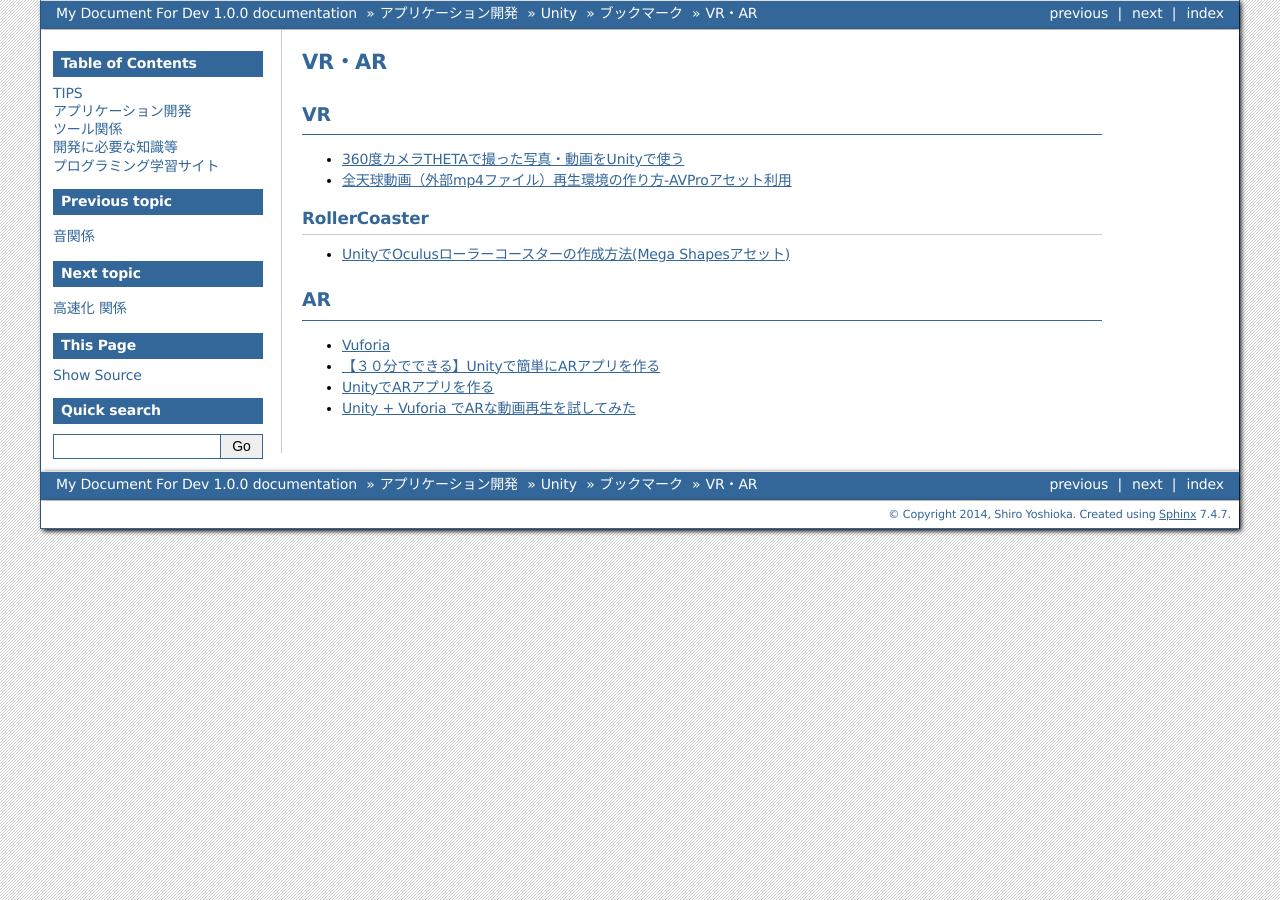
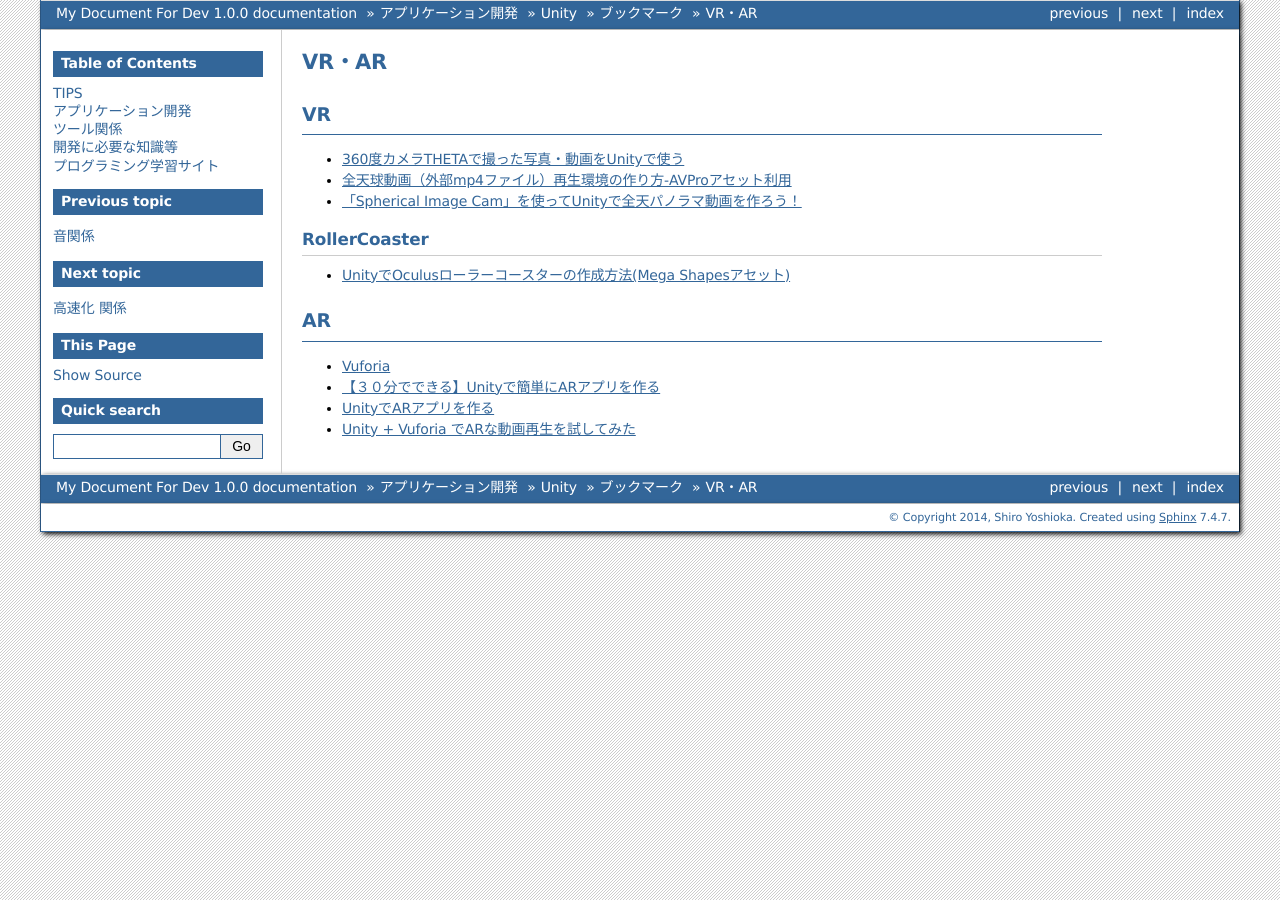
Before and after one commit to shirosan322/my_doc_for_dev, a Sphinx documentation site: the page built from source/application/unity/help/vr_ar.rst, in a window 1280 px wide. Built offline with Sphinx 7.4.7, drawn with Linux system fonts in a browser that asks for light colours; pages that are not in the unit, such as notebooks, are missing from menus.

Commit message:
Unityドキュメント更新 ・VRに関する記述を追加

```diff
--- a/source/application/unity/help/vr_ar.rst
+++ b/source/application/unity/help/vr_ar.rst
@@ -6,8 +6,10 @@ VR
 =======
 
 - `360度カメラTHETAで撮った写真・動画をUnityで使う <http://www.ozmiq.com/labs/vr/unity/360%E5%BA%A6%E3%82%AB%E3%83%A1%E3%83%A9theta%E3%81%A7%E6%92%AE%E3%81%A3%E3%81%9F%E5%86%99%E7%9C%9F%E3%82%92unity%E3%81%A7%E4%BD%BF%E3%81%86/>`_
+
 - `全天球動画（外部mp4ファイル）再生環境の作り方-AVProアセット利用 <http://www.ozmiq.com/labs/vr/unity/%E5%85%A8%E5%A4%A9%E7%90%83%E5%8B%95%E7%94%BB%E5%86%8D%E7%94%9F%E7%92%B0%E5%A2%83%E3%81%AE%E4%BD%9C%E3%82%8A%E6%96%B9/>`_
 
+- `「Spherical Image Cam」を使ってUnityで全天パノラマ動画を作ろう！ <http://warapuri.tumblr.com/post/98800390873/spherical-image-cam-unity>`_
 
 -----------------
 RollerCoaster
```
